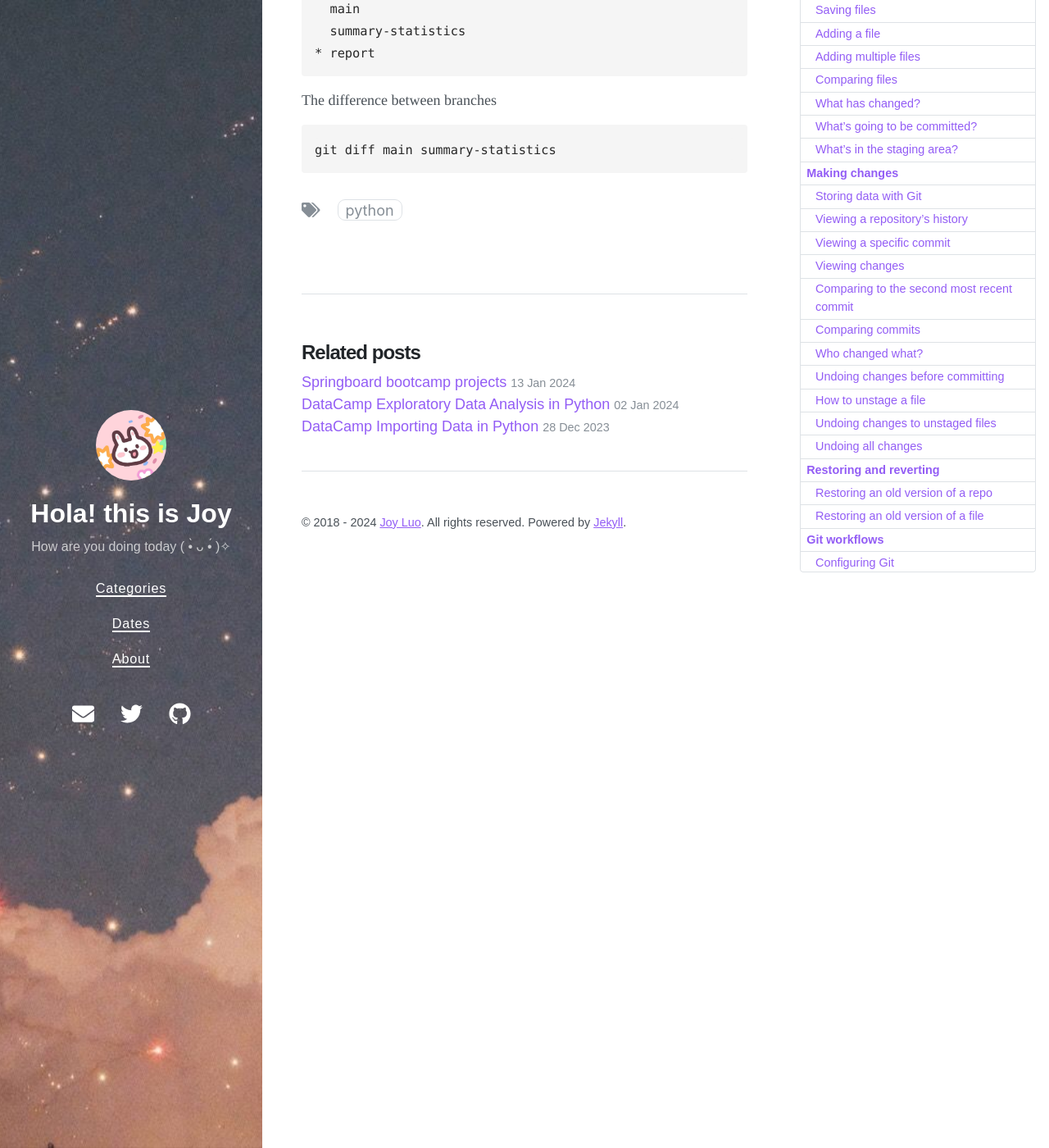
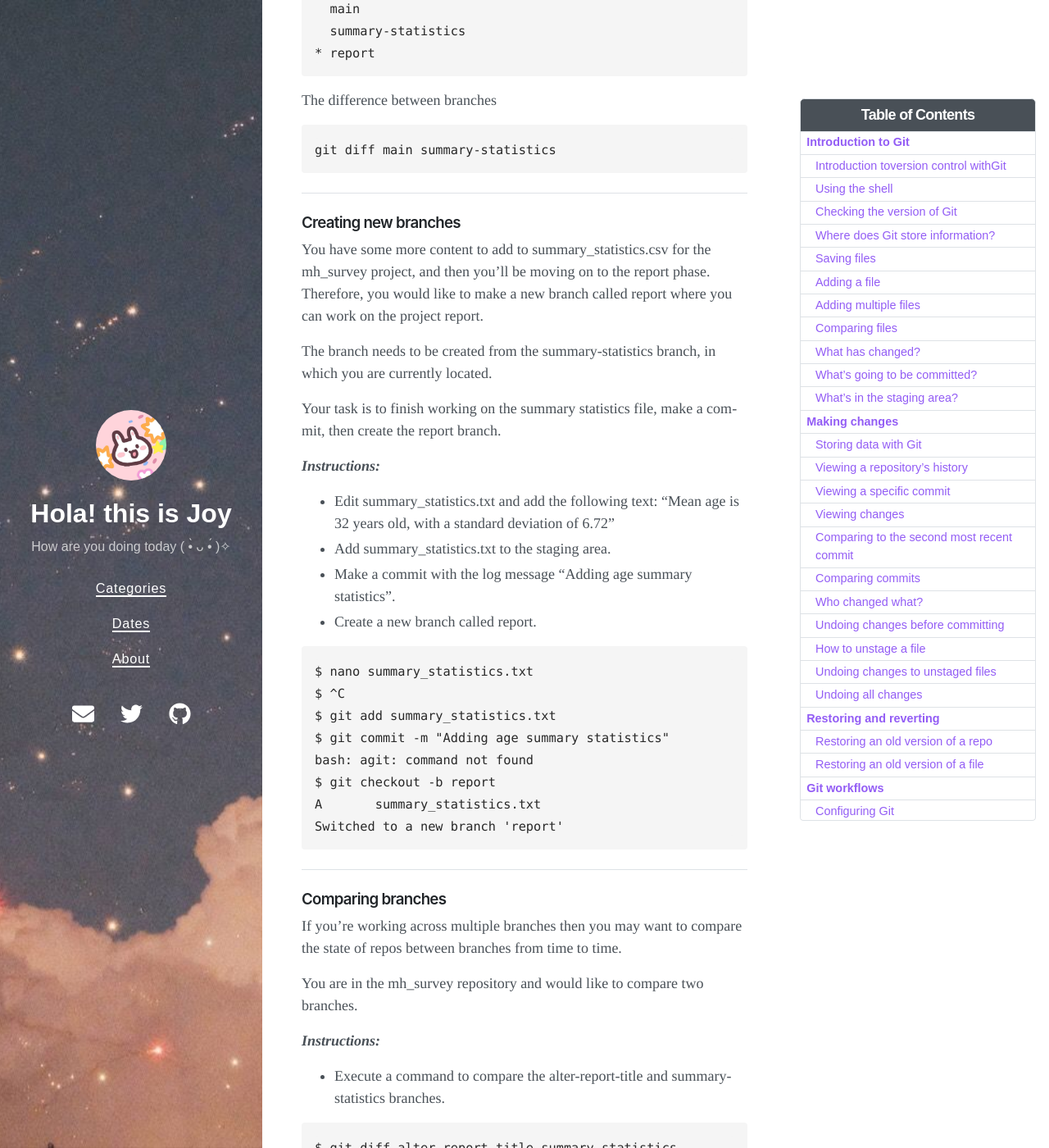
Before and after one commit to Joy3Luo/mathnotes, a Jekyll site: the page built from _posts/2024-01-28-DataCampGit.md, in a window 1280 px wide and 1400 px high, scrolled down 26468 px. Shown: the whole window at 82% size. Built offline with Jekyll 4.4.1, drawn with Linux system fonts in a browser that asks for light colours; nearby versions of some CDN libraries; some of the changed text lies outside the part shown.

Commit message:
Update 2024-01-28-DataCampGit.md

````diff
--- a/_posts/2024-01-28-DataCampGit.md
+++ b/_posts/2024-01-28-DataCampGit.md
@@ -1071,3 +1071,43 @@
 ```
 git diff main summary-statistics
 ```
+---
+### Creating new branches
+
+You have some more content to add to summary_statistics.csv for the mh_survey project, and then you'll be moving on to the report phase. Therefore, you would like to make a new branch called report where you can work on the project report.
+
+The branch needs to be created from the summary-statistics branch, in which you are currently located.
+
+Your task is to finish working on the summary statistics file, make a commit, then create the report branch.
+
+**_Instructions:_**
+* Edit summary_statistics.txt and add the following text: "Mean age is 32 years old, with a standard deviation of 6.72"
+* Add summary_statistics.txt to the staging area.
+* Make a commit with the log message "Adding age summary statistics".
+* Create a new branch called report.
+
+```
+$ nano summary_statistics.txt
+$ ^C
+$ git add summary_statistics.txt
+$ git commit -m "Adding age summary statistics"
+bash: agit: command not found
+$ git checkout -b report
+A       summary_statistics.txt
+Switched to a new branch 'report'
+```
+---
+### Comparing branches
+
+If you're working across multiple branches then you may want to compare the state of repos between branches from time to time.
+
+You are in the mh_survey repository and would like to compare two branches.
+
+**_Instructions:_**
+* Execute a command to compare the alter-report-title and summary-statistics branches.
+
+```
+$ git diff alter-report-title summary-statistics
+```
+---
+### Working with branches
````
